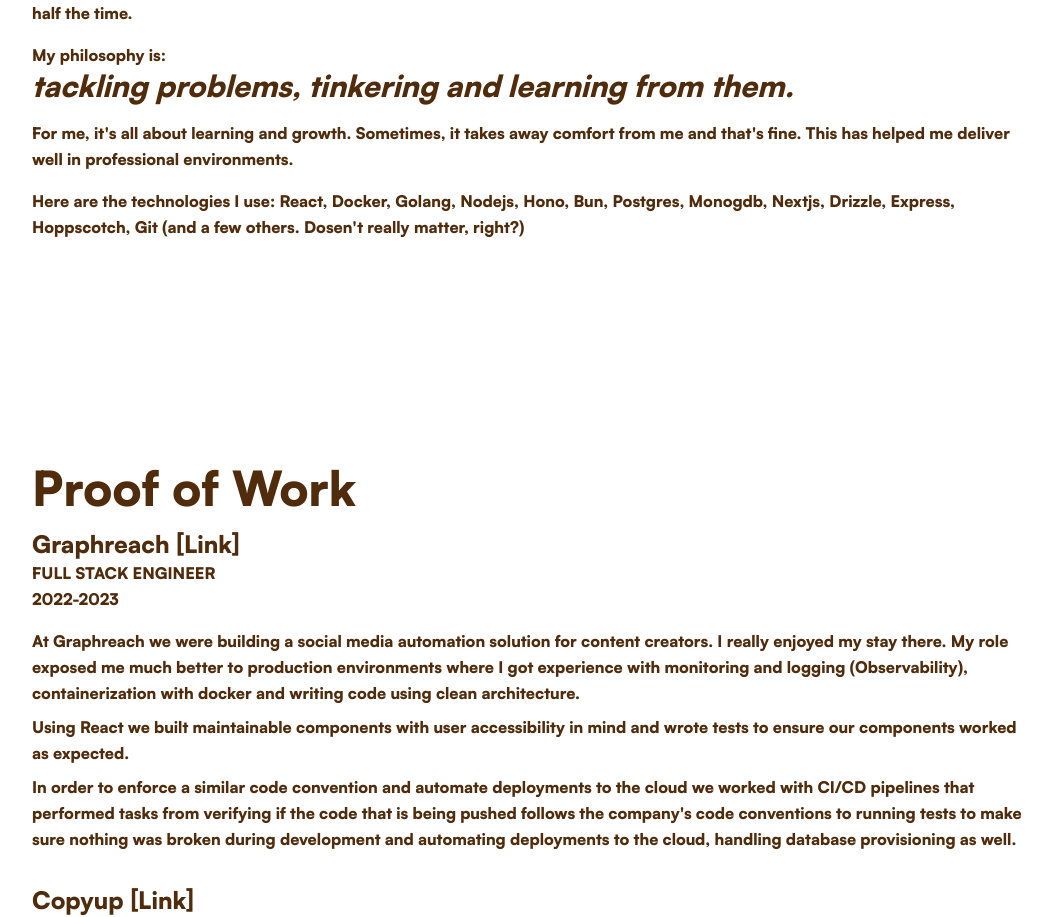
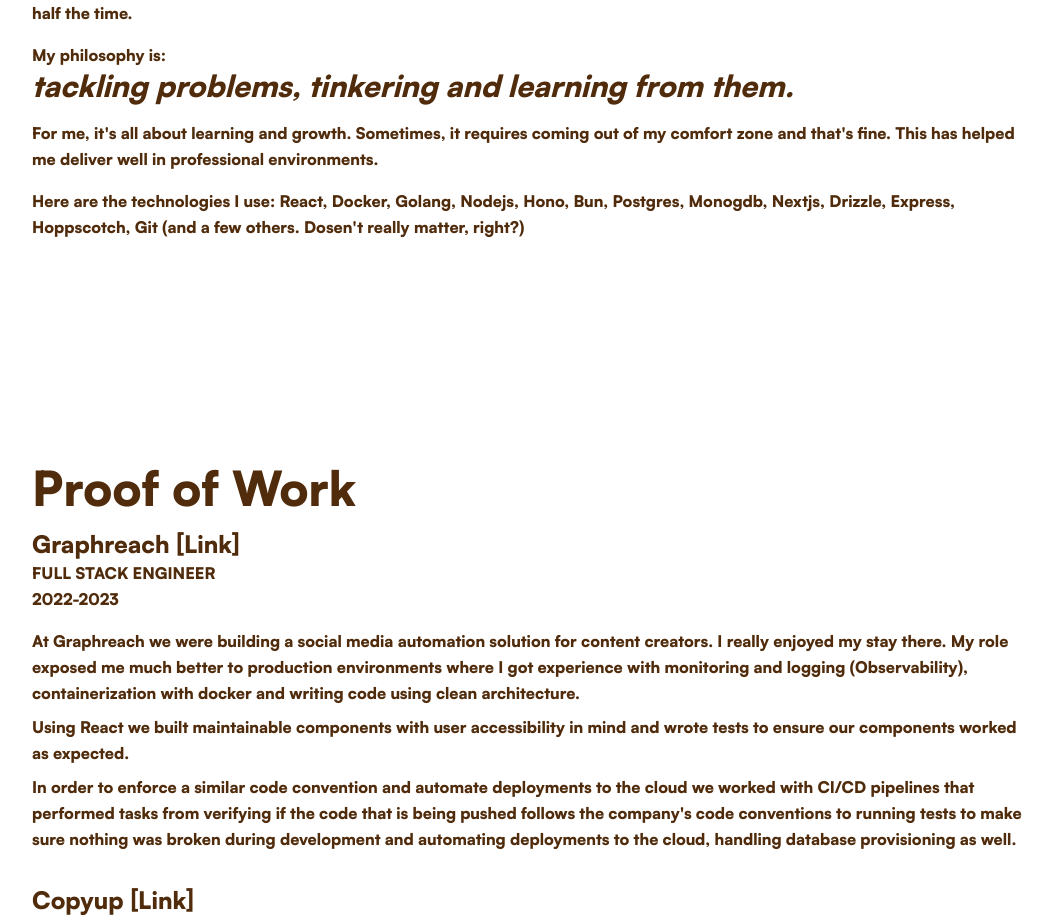
Before and after one commit to fagbenjaenoch/portfolio-v1, a React (Vite) app: page / in a window 1280 px wide. Shown: the part 986-1903 px from the top of the page, without its empty margins (112-1165 px from the left). Built offline with nearby package versions, Linux system fonts and the light colour scheme.

Commit message:
made grammar clearer

```diff
--- a/src/App.tsx
+++ b/src/App.tsx
@@ -33,9 +33,9 @@
 						</p>
 					</div>
 					<p>
-						For me, it's all about learning and growth. Sometimes, it takes away
-						comfort from me and that's fine. This has helped me deliver well in
-						professional environments.
+						For me, it's all about learning and growth. Sometimes, it requires
+						coming out of my comfort zone and that's fine. This has helped me
+						deliver well in professional environments.
 					</p>
 					<div className="mt-4">
 						Here are the technologies I use: React, Docker, Golang, Nodejs,
```
